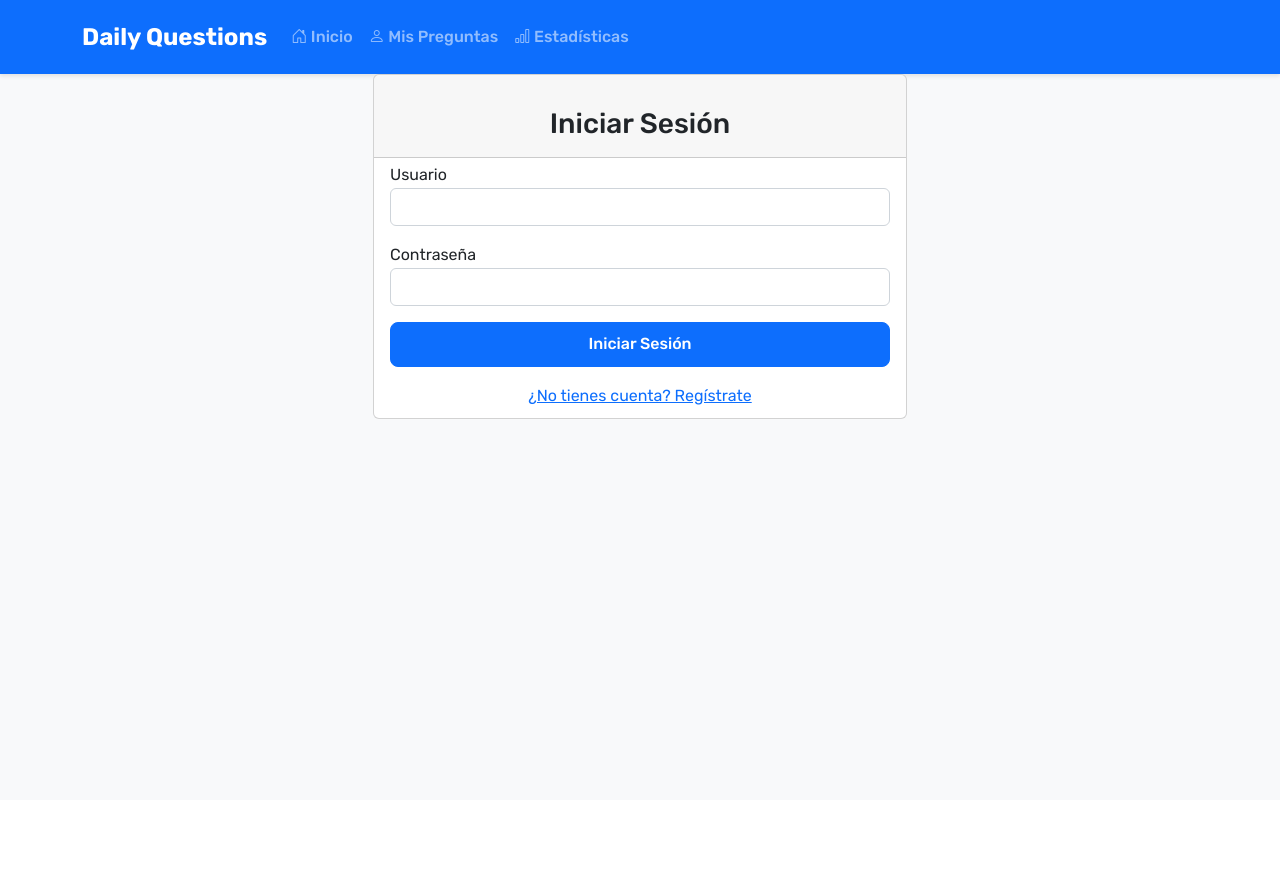
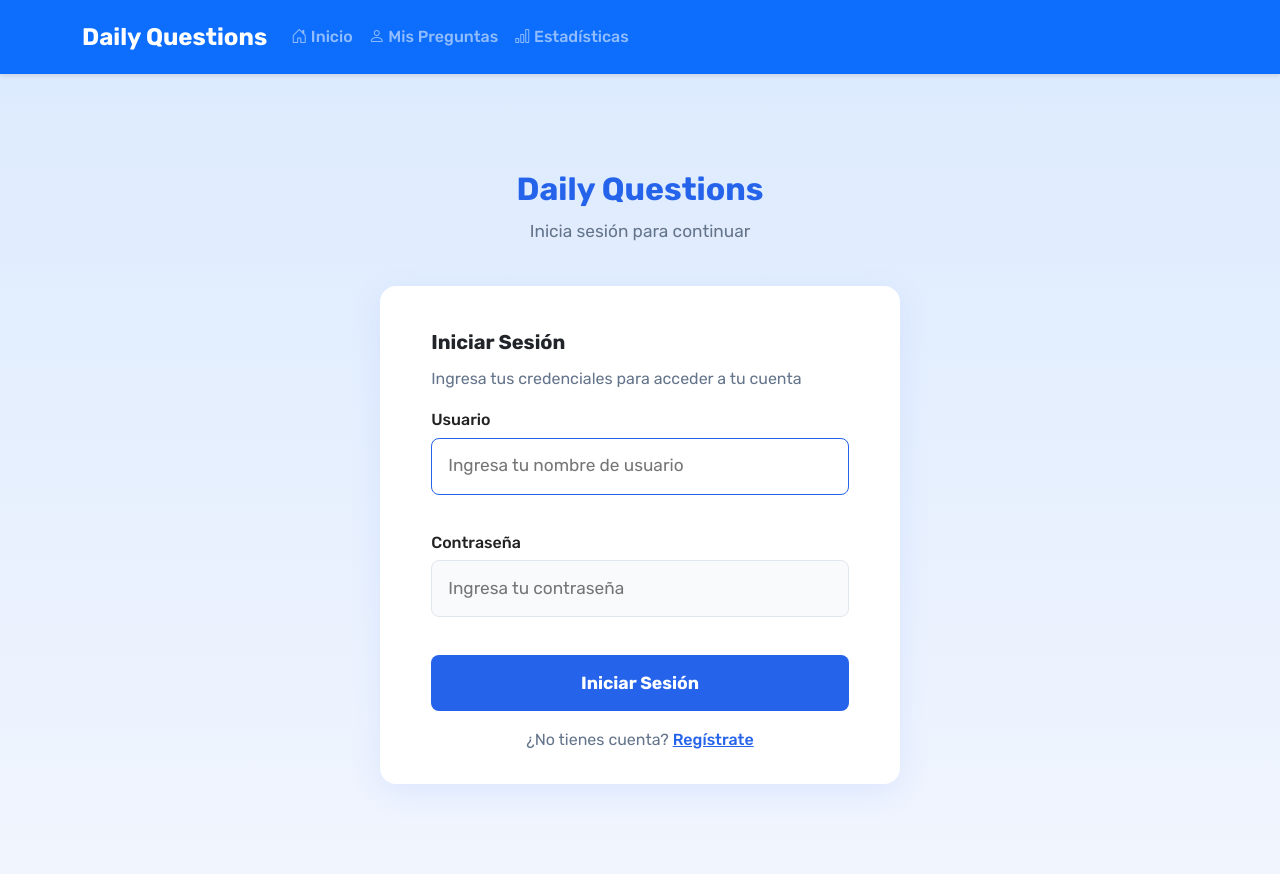
Before and after one commit to duvansanchez/daily-questions-app, a Flask app: page /login in a window 1280 px wide. Before the commit the page ends 419 px from the top, so only its background shows below. Run offline with Flask 3, Linux system fonts and the light colour scheme; some libraries are stand-ins or nearby versions.

Commit message:
Mejoras de UI: login más ancho, inputs alineados, y limpieza de tarjetas de tiempo en estadísticas

```diff
--- a/daily_questions_app/app.py
+++ b/daily_questions_app/app.py
@@ -225,12 +225,12 @@ class Response:
         self.created_at = created_at
 
     @classmethod
-    def create(cls, question_id, response_text, date):
+    def create(cls, question_id, response, date):
         with get_db_connection() as conn:
             cursor = conn.cursor()
             cursor.execute(
                 'INSERT INTO response (question_id, response, date) VALUES (?, ?, ?)',
-                (question_id, response_text, date)
+                (question_id, response, date)
             )
             conn.commit()
 
@@ -781,10 +781,19 @@ def submit_responses():
                     }), 500
 
                 # Luego insertamos las nuevas respuestas
-                for question_id_str, response_text in responses.items():
+                for question_id_str, response_data in responses.items():
                     try:
                         question_id = int(question_id_str)  # Asegurar que el ID sea entero
-                        response_text = str(response_text) if response_text is not None else ""
+
+                        # Manejar tanto el formato antiguo (solo texto) como el nuevo (objeto con tiempo)
+                        if isinstance(response_data, dict):
+                            response_text = str(response_data.get('answer', '')) if response_data.get('answer') is not None else ""
+                            start_time_str = response_data.get('start_time')
+                            response_time = response_data.get('response_time')
+                        else:
+                            response_text = str(response_data) if response_data is not None else ""
+                            start_time_str = None
+                            response_time = None
 
                         print(f"Procesando pregunta {question_id}: {response_text[:50]}...")
 
@@ -793,13 +802,21 @@ def submit_responses():
                             print(f"Advertencia: La pregunta {question_id} no está asignada al usuario {current_user.id}")
                             continue
 
-                        # Insertar la respuesta con parámetros explícitos
+                        # Convertir start_time si está presente
+                        start_time = None
+                        if start_time_str:
+                            try:
+                                start_time = datetime.fromisoformat(start_time_str.replace('Z', '+00:00'))
+                            except:
+                                start_time = None
+
+                        # Insertar la respuesta con los nuevos campos de tiempo
                         cursor.execute(
                             """
-                            INSERT INTO response (question_id, response, date)
-                            VALUES (?, ?, ?)
+                            INSERT INTO response (question_id, response, date, user_id, start_time, response_time)
+                            VALUES (?, ?, ?, ?, ?, ?)
                             """,
-                            (question_id, response_text, date_with_time)
+                            (question_id, response_text, date_with_time, current_user.id, start_time, response_time)
                         )
                     except ValueError as ve:
                         conn.rollback()
@@ -1058,6 +1075,65 @@ def stats():
                     ultimos7.append(1 if dia in dias_respondidos_set else 0)
                 racha_zip = list(zip(ultimos7, [dias_letras[(hoy - datetime.timedelta(days=i)).weekday()] for i in range(6, -1, -1)]))
 
+                # === Tiempo de Respuesta ===
+                # Calcular tiempo promedio de respuesta
+                cursor.execute('''
+                    SELECT AVG(CAST(r.response_time AS FLOAT)) as tiempo_promedio
+                    FROM response r
+                    JOIN question q ON r.question_id = q.id
+                    WHERE q.assigned_user_id = ?
+                    AND r.response_time IS NOT NULL
+                    AND r.response_time > 0
+                ''', (current_user.id,))
+                tiempo_promedio_row = cursor.fetchone()
+                tiempo_respuesta_promedio = round(tiempo_promedio_row[0] / 60, 1) if tiempo_promedio_row[0] else 0.0
+
+                # Calcular tiempo más rápido y más lento
+                cursor.execute('''
+                    SELECT
+                        MIN(CAST(r.response_time AS FLOAT)) as tiempo_minimo,
+                        MAX(CAST(r.response_time AS FLOAT)) as tiempo_maximo,
+                        COUNT(r.response_time) as total_con_tiempo
+                    FROM response r
+                    JOIN question q ON r.question_id = q.id
+                    WHERE q.assigned_user_id = ?
+                    AND r.response_time IS NOT NULL
+                    AND r.response_time > 0
+                ''', (current_user.id,))
+                tiempo_stats = cursor.fetchone()
+
+                tiempo_respuesta_rapido = round(tiempo_stats[0] / 60, 1) if tiempo_stats[0] else 0.0
+                tiempo_respuesta_lento = round(tiempo_stats[1] / 60, 1) if tiempo_stats[1] else 0.0
+                total_respuestas_tiempo = tiempo_stats[2] if tiempo_stats[2] else 0
+
+                # Obtener preguntas que requieren más reflexión (top 3 con mayor tiempo)
+                cursor.execute('''
+                    SELECT TOP 3
+                        q.text,
+                        AVG(CAST(r.response_time AS FLOAT)) as tiempo_promedio
+                    FROM response r
+                    JOIN question q ON r.question_id = q.id
+                    WHERE q.assigned_user_id = ?
+                    AND r.response_time IS NOT NULL
+                    AND r.response_time > 0
+                    GROUP BY q.id, q.text
+                    ORDER BY tiempo_promedio DESC
+                ''', (current_user.id,))
+
+                preguntas_reflexion = []
+                for row in cursor.fetchall():
+                    tiempo_minutos = round(row[1] / 60, 1) if row[1] else 0.0
+                    preguntas_reflexion.append({
+                        'texto': row[0][:50] + '...' if len(row[0]) > 50 else row[0],
+                        'tiempo': tiempo_minutos
+                    })
+
+                # Si no hay datos de tiempo, usar valores por defecto
+                if not preguntas_reflexion:
+                    preguntas_reflexion = [
+                        {'texto': 'No hay datos suficientes', 'tiempo': 0.0},
+                    ]
+
                 return render_template(
                     'stats.html',
                     resumen_diario=resumen_diario,
@@ -1071,12 +1147,11 @@ def stats():
                     eficiencia_anterior=82,
                     productividad_dias=productividad_dias,
                     mejor_dia=mejor_dia,
-                    tiempo_respuesta_promedio=2.3,
-                    preguntas_reflexion=[
-                        {'texto': '¿Qué has aprendido hoy?', 'tiempo': 4.2},
-                        {'texto': '¿Cómo te sientes?', 'tiempo': 1.8},
-                        {'texto': '¿Qué mejorarías?', 'tiempo': 5.1},
-                    ],
+                    tiempo_respuesta_promedio=tiempo_respuesta_promedio,
+                    tiempo_respuesta_rapido=tiempo_respuesta_rapido,
+                    tiempo_respuesta_lento=tiempo_respuesta_lento,
+                    total_respuestas_tiempo=total_respuestas_tiempo,
+                    preguntas_reflexion=preguntas_reflexion,
                     racha_actual=racha_actual,
                     mejor_racha=mejor_racha,
                     total_dias=total_dias,
@@ -1323,6 +1398,39 @@ def delete_question(question_id):
         response.status_code = 500
         return response
 
+@app.route('/api/question/<int:question_id>/start', methods=['POST'])
+@login_required
+def start_question_timer(question_id):
+    """Registra el tiempo de inicio para una pregunta específica"""
+    try:
+        with get_db_connection() as conn:
+            with conn.cursor() as cursor:
+                # Verificar que la pregunta esté asignada al usuario
+                cursor.execute(
+                    'SELECT id FROM question WHERE id = ? AND assigned_user_id = ?',
+                    (question_id, current_user.id)
+                )
+                if not cursor.fetchone():
+                    return jsonify({
+                        'status': 'error',
+                        'message': 'Pregunta no encontrada o no asignada al usuario'
+                    }), 404
+
+                # Registrar el tiempo de inicio
+                start_time = datetime.now()
+
+                return jsonify({
+                    'status': 'success',
+                    'start_time': start_time.isoformat(),
+                    'question_id': question_id
+                })
+
+    except Exception as e:
+        return jsonify({
+            'status': 'error',
+            'message': f'Error al registrar tiempo de inicio: {str(e)}'
+        }), 500
+
 # Manejadores de error globales
 @app.errorhandler(404)
 def page_not_found(e):
--- a/daily_questions_app/static/js/main.js
+++ b/daily_questions_app/static/js/main.js
@@ -2,6 +2,8 @@
 let currentQuestionIndex = 0;
 let questions = [];
 let responses = {};
+let questionTimers = {}; // Para almacenar los timers de cada pregunta
+let questionStartTimes = {}; // Para almacenar los tiempos de inicio
 
 // Integración de SweetAlert2 para alertas globales
 // Asegúrate de incluir el script de SweetAlert2 en tu HTML
@@ -73,6 +75,66 @@ window.showError = showError;
 window.showInfo = showInfo;
 window.showConfirm = showConfirm;
 
+// Funciones para manejar el contador de tiempo
+function startQuestionTimer(questionId) {
+    // Detener timer anterior si existe
+    if (questionTimers[questionId]) {
+        clearInterval(questionTimers[questionId]);
+    }
+
+    // Registrar tiempo de inicio
+    questionStartTimes[questionId] = Date.now();
+
+    // Crear elemento de timer si no existe
+    let timerElement = document.getElementById(`timer-${questionId}`);
+    if (!timerElement) {
+        const questionCard = document.querySelector(`[data-question-id="${questionId}"]`);
+        if (questionCard) {
+            // Crear el elemento del timer
+            const timerContainer = document.createElement('div');
+            timerContainer.className = 'timer-container';
+            timerContainer.innerHTML = `
+                <div class="timer-display">
+                    <i class="fas fa-clock"></i>
+                    <span id="timer-${questionId}">0:00</span>
+                </div>
+            `;
+
+            // Insertar el timer en la pregunta
+            const questionHeader = questionCard.querySelector('.question-header');
+            if (questionHeader) {
+                questionHeader.appendChild(timerContainer);
+            }
+        }
+        timerElement = document.getElementById(`timer-${questionId}`);
+    }
+
+    // Iniciar el contador
+    questionTimers[questionId] = setInterval(() => {
+        const elapsed = Math.floor((Date.now() - questionStartTimes[questionId]) / 1000);
+        const minutes = Math.floor(elapsed / 60);
+        const seconds = elapsed % 60;
+
+        if (timerElement) {
+            timerElement.textContent = `${minutes}:${seconds.toString().padStart(2, '0')}`;
+        }
+    }, 1000);
+}
+
+function stopQuestionTimer(questionId) {
+    if (questionTimers[questionId]) {
+        clearInterval(questionTimers[questionId]);
+        delete questionTimers[questionId];
+    }
+}
+
+function getQuestionResponseTime(questionId) {
+    if (questionStartTimes[questionId]) {
+        return Math.floor((Date.now() - questionStartTimes[questionId]) / 1000);
+    }
+    return null;
+}
+
 // Función para mostrar notificaciones
 function showNotification(message, type = 'success') {
     const alertDiv = document.createElement('div');
@@ -132,8 +194,11 @@ function showQuestion(index) {
         submitBtn.style.display = 'none';
     }
 
+    // Iniciar timer para la pregunta actual
+    const questionId = questions[index].id;
+    startQuestionTimer(questionId);
+
     // Restaurar respuesta guardada si existe
-    const questionId = questions[index].id;
     if (responses[questionId]) {
         const optionBtns = document.querySelectorAll(`.question-card[style*='display: block'] .option-btn`);
         optionBtns.forEach(btn => {
@@ -203,6 +268,23 @@ function saveCurrentResponse() {
 async function submitResponses() {
     try {
         console.log('Respuestas que se enviarán:', responses);
+
+        // Preparar respuestas con tiempo
+        const responsesWithTime = {};
+        for (const [questionId, answer] of Object.entries(responses)) {
+            const responseTime = getQuestionResponseTime(questionId);
+            const startTime = questionStartTimes[questionId] ? new Date(questionStartTimes[questionId]).toISOString() : null;
+
+            responsesWithTime[questionId] = {
+                answer: answer,
+                start_time: startTime,
+                response_time: responseTime
+            };
+
+            // Detener el timer de esta pregunta
+            stopQuestionTimer(questionId);
+        }
+
         const response = await fetch('/submit_responses', {
             method: 'POST',
             headers: {
@@ -210,7 +292,7 @@ async function submitResponses() {
             },
             body: JSON.stringify({
                 date: new Date().toISOString().split('T')[0],
-                responses: responses
+                responses: responsesWithTime
             })
         });
 
--- a/daily_questions_app/templates/base.html
+++ b/daily_questions_app/templates/base.html
@@ -6,6 +6,7 @@
     <title>Daily Questions - {% block title %}{% endblock %}</title>
     <link rel="stylesheet" href="https://cdn.jsdelivr.net/npm/bootstrap@5.2.3/dist/css/bootstrap.min.css">
     <link rel="stylesheet" href="https://cdn.jsdelivr.net/npm/bootstrap-icons@1.7.2/font/bootstrap-icons.css">
+    <link rel="stylesheet" href="https://cdnjs.cloudflare.com/ajax/libs/font-awesome/6.4.0/css/all.min.css">
     <link rel="stylesheet" href="{{ url_for('static', filename='css/style.css') }}">
     <link href="https://fonts.googleapis.com/css2?family=Rubik:wght@400;500;700&display=swap" rel="stylesheet">
 </head>
--- a/daily_questions_app/templates/login.html
+++ b/daily_questions_app/templates/login.html
@@ -1,14 +1,99 @@
 {% extends "base.html" %}
 
 {% block content %}
-<div class="container mt-5">
-    <div class="row justify-content-center">
-        <div class="col-md-6">
-            <div class="card">
-                <div class="card-header">
-                    <h3 class="text-center">Iniciar Sesión</h3>
+<style>
+    body {
+        min-height: 100vh;
+        background: linear-gradient(180deg, #dbeafe 0%, #f1f5fe 100%);
+        font-family: 'Rubik', Arial, Helvetica, sans-serif;
+    }
+    .login-center-container {
+        min-height: 100vh;
+        display: flex;
+        flex-direction: column;
+        justify-content: center;
+        align-items: center;
+    }
+    .login-card {
+        background: #fff;
+        border-radius: 16px;
+        box-shadow: 0 8px 32px rgba(60, 120, 255, 0.10);
+        padding: 2.5rem 3.2rem 2rem 3.2rem;
+        max-width: 520px;
+        width: 100%;
+        margin: 0 auto;
+    }
+    .login-title {
+        font-size: 2rem;
+        font-weight: 700;
+        color: #2563eb;
+        text-align: center;
+        margin-bottom: 0.2rem;
+    }
+    .login-subtitle {
+        color: #64748b;
+        text-align: center;
+        margin-bottom: 2rem;
+        font-size: 1.08rem;
+    }
+    .login-label {
+        font-weight: 500;
+        margin-bottom: 0.3rem;
+        color: #222;
+    }
+    .login-input {
+        border-radius: 8px;
+        border: 1.5px solid #e0e7ef;
+        padding: 0.85rem 1rem;
+        font-size: 1.08rem;
+        margin-bottom: 1.2rem;
+        background: #f8fafc;
+        transition: border 0.2s;
+    }
+    .login-input:focus {
+        border-color: #2563eb;
+        outline: none;
+        background: #fff;
+    }
+    .login-btn {
+        background: #2563eb;
+        color: #fff;
+        font-weight: 600;
+        font-size: 1.1rem;
+        border-radius: 8px;
+        padding: 0.85rem 0;
+        width: 100%;
+        border: none;
+        margin-top: 0.2rem;
+        margin-bottom: 0.5rem;
+        transition: background 0.2s;
+    }
+    .login-btn:hover {
+        background: #1d4ed8;
+    }
+    .login-link {
+        color: #2563eb;
+        font-size: 1rem;
+        text-decoration: underline;
+        font-weight: 500;
+    }
+    .login-link:hover {
+        color: #1d4ed8;
+    }
+    .login-card .alert {
+        font-size: 1rem;
+        border-radius: 8px;
+        margin-bottom: 1rem;
+    }
+</style>
+<div class="login-center-container">
+    <div>
+        <div class="login-title">Daily Questions</div>
+        <div class="login-subtitle">Inicia sesión para continuar</div>
     </div>
-                <div class="card-body">
+    <div class="login-card mt-2">
+        <div class="fw-bold mb-2" style="font-size:1.25rem;">Iniciar Sesión</div>
+        <div class="mb-3" style="color:#64748b; font-size:1rem;">Ingresa tus credenciales para acceder a tu cuenta</div>
         {% with messages = get_flashed_messages(with_categories=true) %}
             {% if messages %}
                 {% for category, message in messages %}
@@ -16,24 +101,20 @@
                 {% endfor %}
             {% endif %}
         {% endwith %}
-
-                    <form method="POST">
-                        <div class="form-group mb-3">
-                            <label for="username">Usuario</label>
-                            <input type="text" class="form-control" id="username" name="username" required>
+        <form method="POST" autocomplete="off">
+            <div class="mb-3">
+                <label for="username" class="login-label">Usuario</label>
+                <input type="text" class="login-input w-100" id="username" name="username" placeholder="Ingresa tu nombre de usuario" required autofocus>
             </div>
-                        <div class="form-group mb-3">
-                            <label for="password">Contraseña</label>
-                            <input type="password" class="form-control" id="password" name="password" required>
+            <div class="mb-3">
+                <label for="password" class="login-label">Contraseña</label>
+                <input type="password" class="login-input w-100" id="password" name="password" placeholder="Ingresa tu contraseña" required>
             </div>
-                        <button type="submit" class="btn btn-primary w-100">Iniciar Sesión</button>
+            <button type="submit" class="login-btn">Iniciar Sesión</button>
         </form>
-
-                    <div class="mt-3 text-center">
-                        <a href="{{ url_for('register') }}">¿No tienes cuenta? Regístrate</a>
-                    </div>
-                </div>
-            </div>
+        <div class="mt-2 text-center">
+            <span style="color:#64748b; font-size:1rem;">¿No tienes cuenta?</span>
+            <a href="{{ url_for('register') }}" class="login-link">Regístrate</a>
         </div>
     </div>
 </div>
```
Also changed, not shown: daily_questions_app/static/css/style.css (+34 -0 lines), daily_questions_app/templates/stats.html (+25 -2 lines), daily_questions_app/update_database.py (+56 -15 lines), 2 other files. Lines whose indentation alone changed are shown as unchanged.
